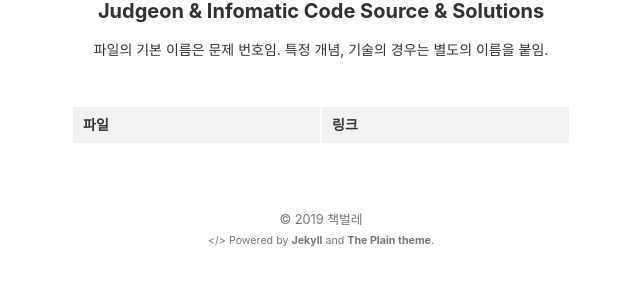
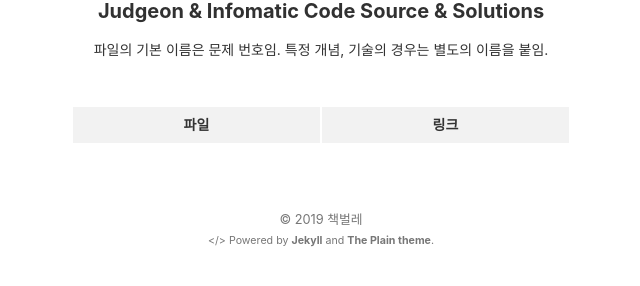
Before and after one commit to stevenoh0908/stevenoh0908.github.io, a Jekyll site: the page built from judgeon.html, in a window 1280 px wide. Shown: the part 171-457 px from the top of the page, without its empty margins (319-959 px from the left). Built offline with Jekyll 4.4.1, drawn with Linux system fonts in a browser that asks for light colours.

Commit message:
Update judgeon.html

```diff
--- a/judgeon.html
+++ b/judgeon.html
@@ -9,8 +9,8 @@ layout: default
   <table>
       <thead>
          <tr>
-           <th> 파일 </th>
-           <th> 링크 </th>
+           <th><center>파일</center></th>
+           <th><center>링크</center></th>
          </tr>
       </thead>
 
@@ -19,7 +19,7 @@ layout: default
         {% for myfile in files %}
           <tr>
             <td>{{ myfile.name }}</td>
-            <td><span style="border: 1px solid #3CB371; background-color: #3CB371; color: white; padding: 2px; border-radius: 5px; margin: 3px auto;"><a href="{{ myfile.path }}" download>다운로드</a></span> <span style="border: 1px solid #4f74e3; background-color: #4f74e3; color: white; padding: 2px; border-radius: 5px; margin: 3px auto;"><a href="{{ myfile.path }}">바로보기</a></span></td>
+            <td><center><span style="border: 1px solid #3CB371; background-color: #3CB371; color: white; padding: 2px; border-radius: 5px; margin: 5px auto;"><a href="{{ myfile.path }}" download>다운로드</a></span> <span style="border: 1px solid #4f74e3; background-color: #4f74e3; color: white; padding: 2px; border-radius: 5px; margin: 5px auto;"><a href="{{ myfile.path }}">바로보기</a></center></span></td>
           </tr>
         {% endfor %}
     </tbody>
```
